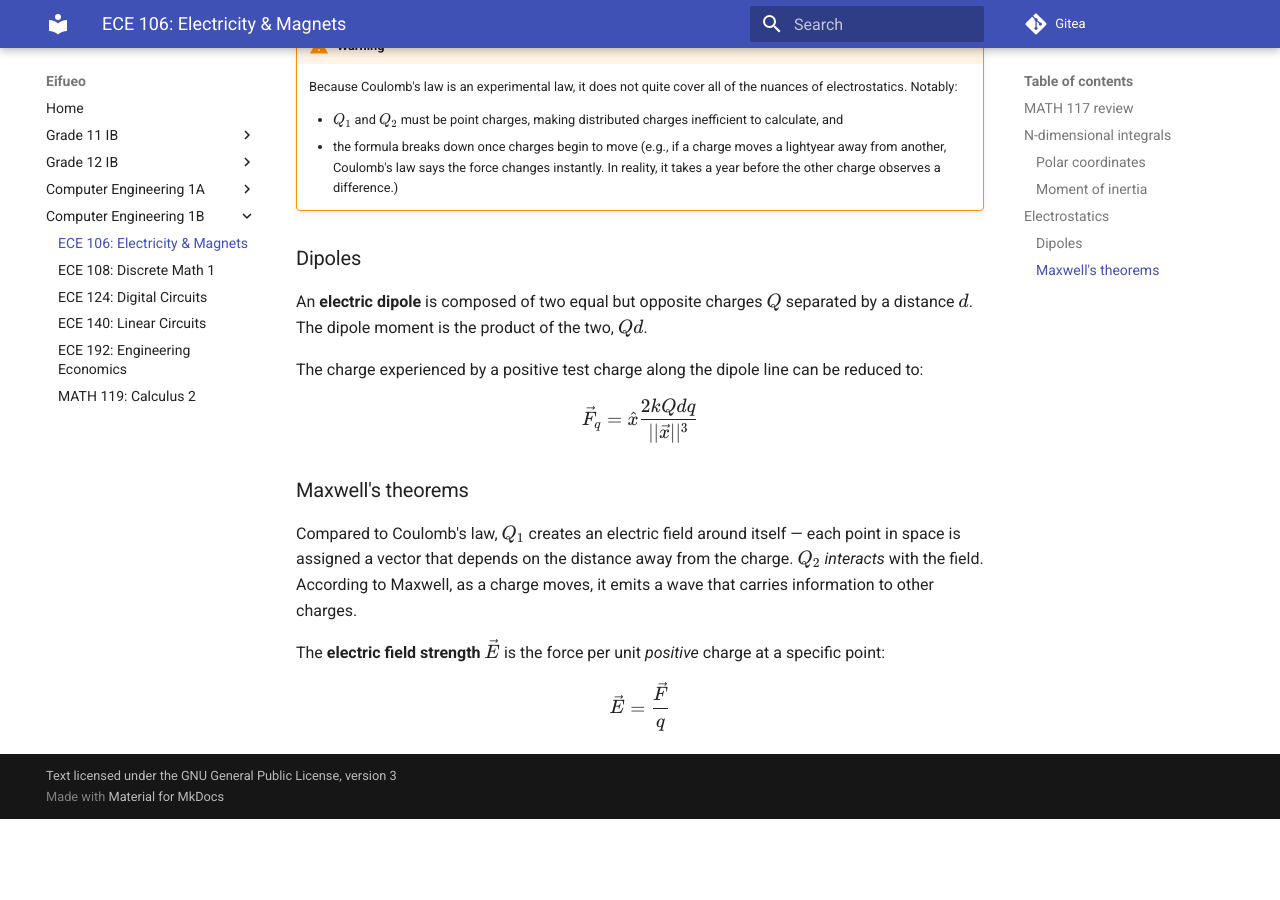
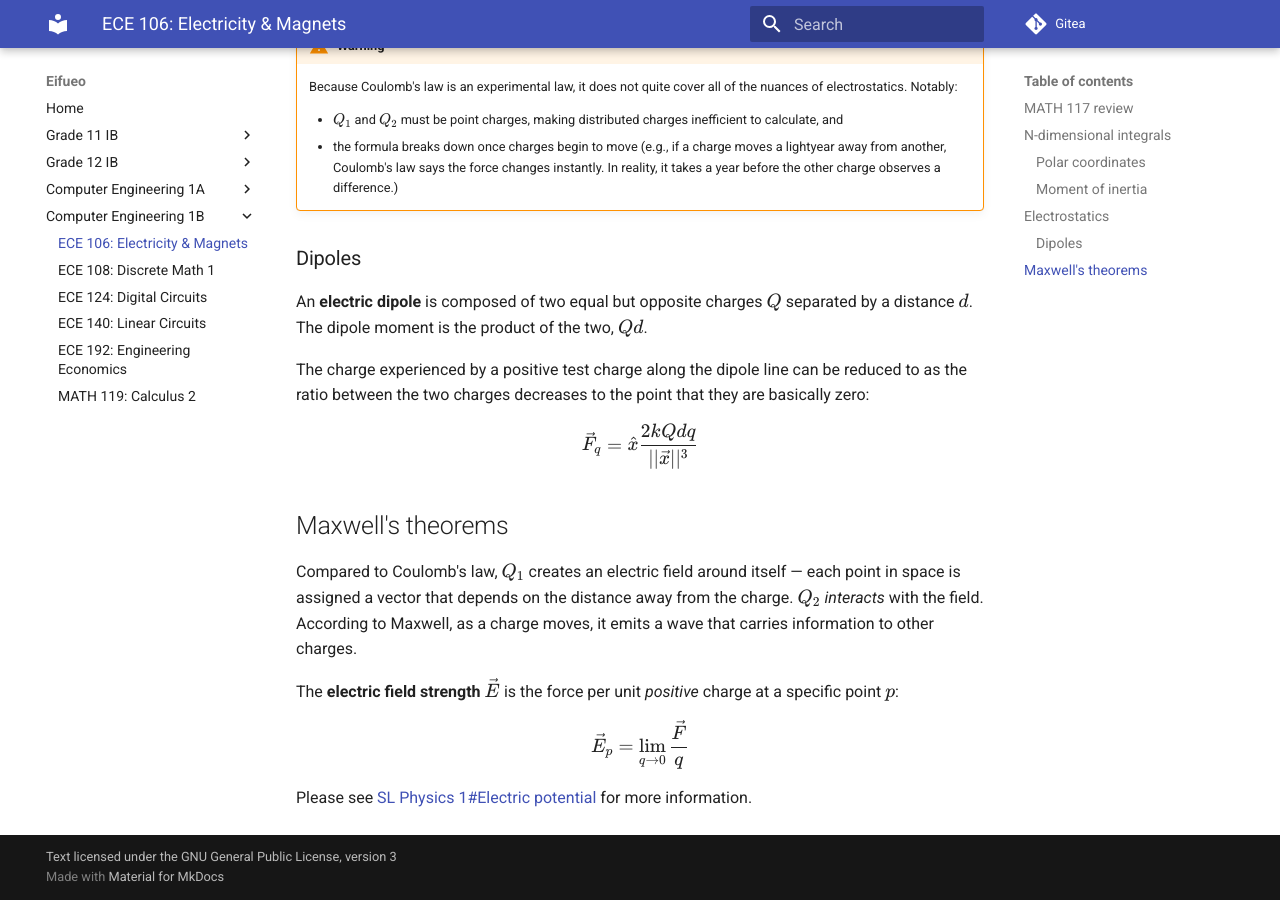
Before and after one commit to potatoeggy/eifueo, an MkDocs documentation site: the page built from docs/1b/ece106.md, in a window 1280 px wide and 900 px high, scrolled down 4472 px. Built offline with MkDocs 1.6.1 and Material for MkDocs 9.7.7, drawn with Linux system fonts in a browser that asks for light colours; before the commit the page ends 5291 px from its top, so only the background shows below that.

Commit message:
ece106: add fields

```diff
--- a/docs/1b/ece106.md
+++ b/docs/1b/ece106.md
@@ -180,13 +180,15 @@ $$\vec F_{12}=k\frac{Q_1Q_2}{||R_{12}||^2}\hat{R_{12}}$$
 
 An **electric dipole** is composed of two equal but opposite charges $Q$ separated by a distance $d$. The dipole moment is the product of the two, $Qd$.
 
-The charge experienced by a positive test charge along the dipole line can be reduced to:
+The charge experienced by a positive test charge along the dipole line can be reduced to as the ratio between the two charges decreases to the point that they are basically zero:
 $$\vec F_q=\hat x\frac{2kQdq}{||\vec x||^3}$$
 
-### Maxwell's theorems
+## Maxwell's theorems
 
 Compared to Coulomb's law, $Q_1$ creates an electric field around itself — each point in space is assigned a vector that depends on the distance away from the charge. $Q_2$ *interacts* with the field. According to Maxwell, as a charge moves, it emits a wave that carries information to other charges.
 
-The **electric field strength** $\vec E$ is the force per unit *positive* charge at a specific point:
+The **electric field strength** $\vec E$ is the force per unit *positive* charge at a specific point $p$:
 
-$$\vec E=\frac{\vec{F}}{q}$$
+$$\vec E_p=\lim_{q\to 0}\frac{\vec{F}}{q}$$
+
+Please see [SL Physics 1#Electric potential](/sph3u7/#electric-potential) for more information.
```
